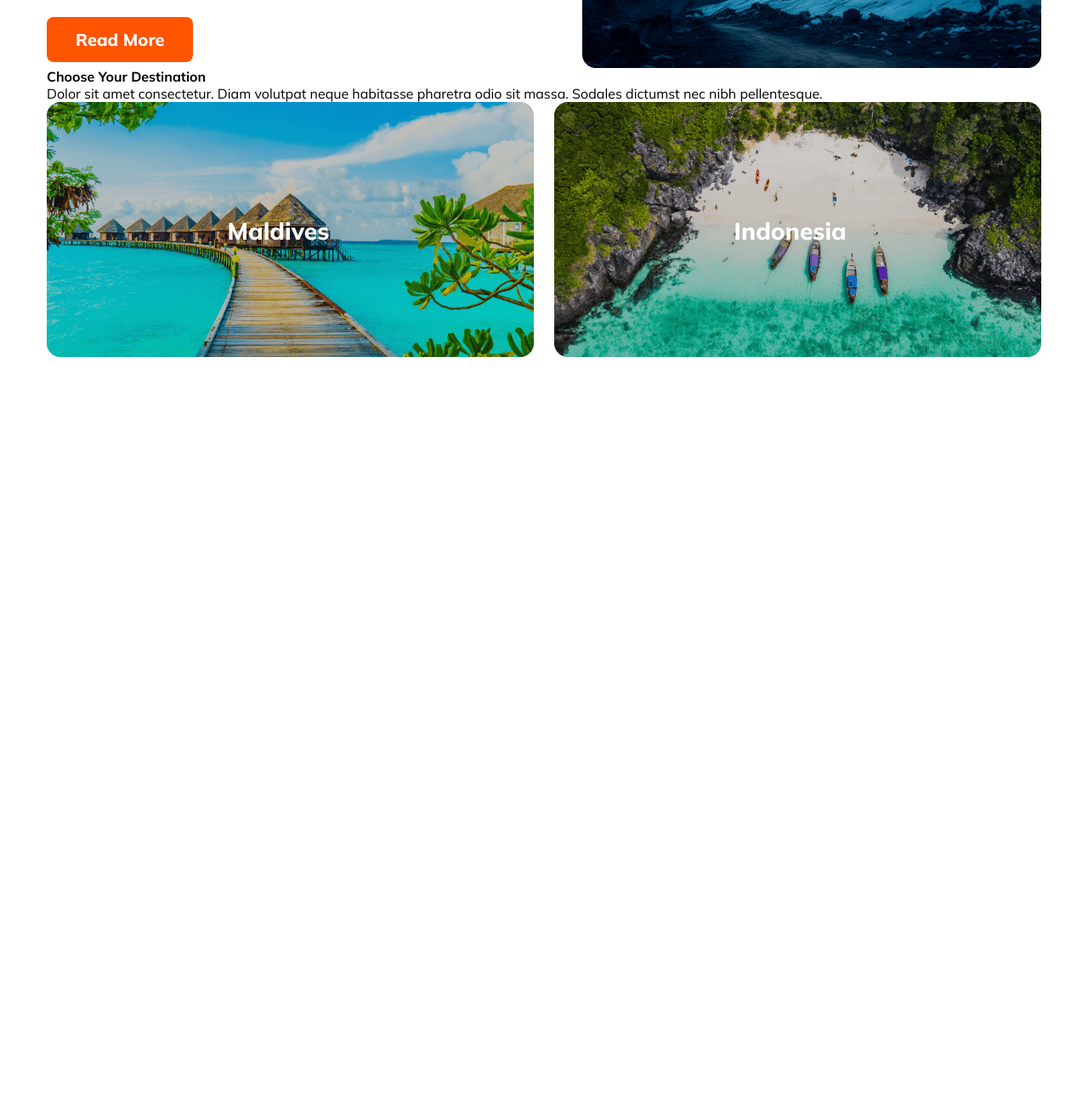
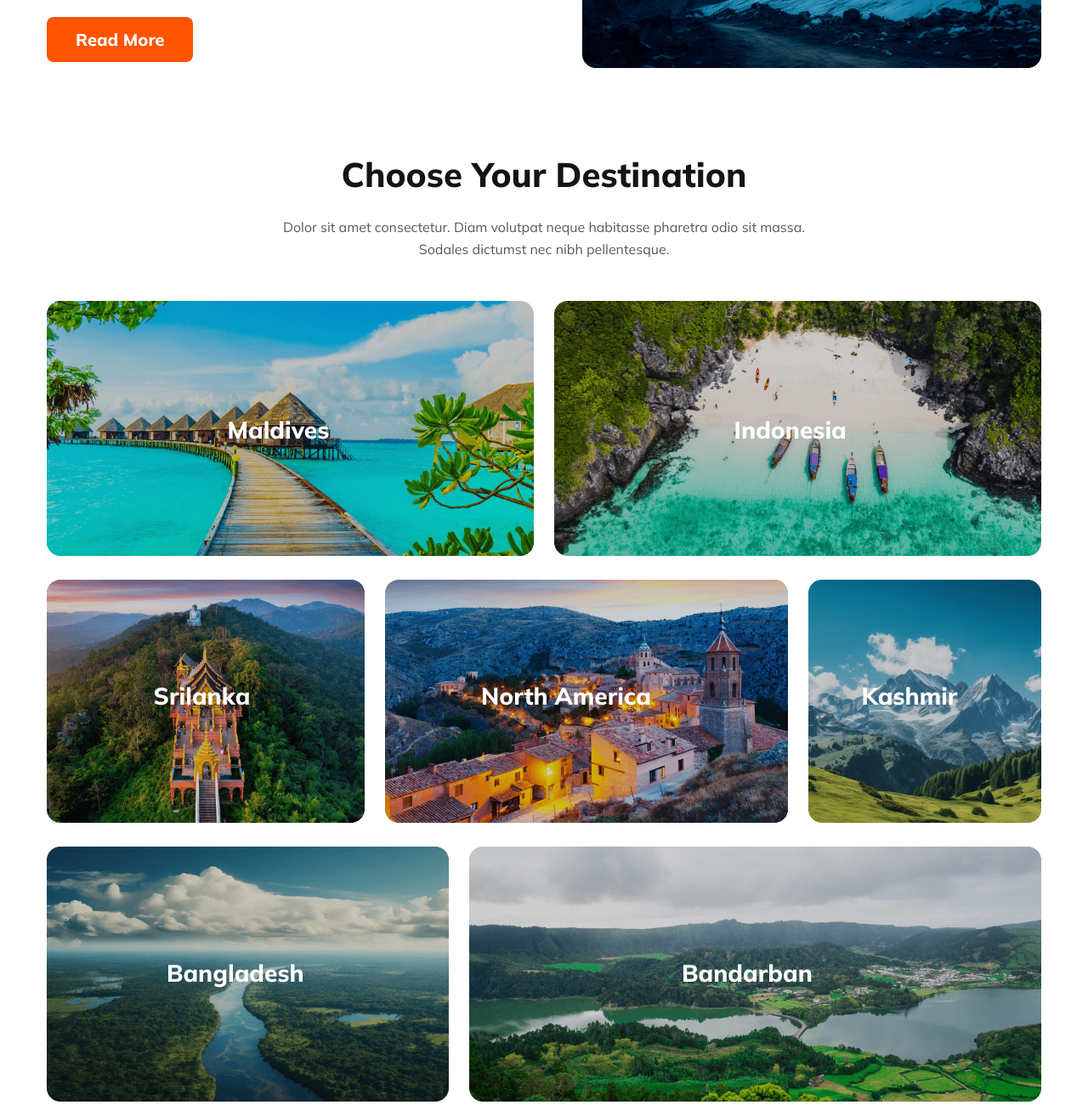
Before and after one commit to zobayerq/asssiment-zobayer-2, a plain HTML site: page index.html in a window 1280 px wide. Shown: the part 1168-2468 px from the top of the page at 85% size. Before the commit the page ends 1616 px from the top, so only its background shows below. Drawn offline with Linux system fonts and the light colour scheme.

Commit message:
img dextop ok

```diff
--- a/index.html
+++ b/index.html
@@ -89,6 +89,52 @@
                     </div>
                 </div>
 
+
+                <div class="img-contenar-img-box-2">
+                    <div class="d-img-body-1">
+                        <h4>Srilanka</h4>
+                        <img src="Images/Rectangle 6.png" alt="">
+
+                    </div>
+
+
+
+                    <div class="d-img-body-2">
+                        <h4>North America</h4>
+                        <img src="Images/Rectangle 7.png" alt="">
+
+                    </div>
+                    <div class="d-img-body-3">
+                        <h4>Kashmir</h4>
+                        <img src="Images/Rectangle 9.png" alt="">
+
+                     </div>
+                </div>
+
+
+
+                <div class="img-contenar-img-box-3">
+
+                    <div class="e-img-body-1">
+                        <h4>Bangladesh</h4>
+                        <img src="Images/Rectangle 11.png" alt="">
+                    </div>
+
+
+
+                    <div class="e-img-body-2 ">
+                        <h4>Bandarban</h4>
+                        <img src="Images/Rectangle 10.png" alt="">
+                    </div>
+
+
+
+
+
+                </div>
+
+
+
             </div>
         </div>
 
--- a/style.css
+++ b/style.css
@@ -248,7 +248,41 @@ max-height: 550px;
    .img-contenar{
     margin: 0 auto;
     max-width: 1170px;
+    margin-top: 100px;
 
+   }
+
+   .img-contenar-txt{
+    display: flex;
+
+    flex-direction: column;
+    align-items: center;
+    margin-bottom: 48px;
+
+
+   }
+   .img-contenar-txt h4{
+    color: #131318;
+text-align: center;
+font-family: 'Mulish';
+font-size: 40px;
+font-style: normal;
+font-weight: 800;
+line-height: normal;
+margin-bottom: 24px;
+
+
+   }
+   .img-contenar-txt p{
+
+    max-width: 643px;
+    color: rgba(19, 19, 24, 0.70);
+text-align: center;
+font-family: 'Mulish';
+font-size: 16px;
+font-style: normal;
+font-weight: 400;
+line-height: 26px; /* 162.5% */
    }
    .img-contenar-img-box-1 img{
 
@@ -310,6 +344,150 @@ font-weight: 800;
 
 
 
+   .img-contenar-img-box-2{
+    display: flex;
+
+
+
+   }
+
+
+ .d-img-body-1{
+    max-width: 374px;
+    height: auto;
+    margin-right: 24px;
+    position: relative;
+
+
+ }
+ .d-img-body-1 img{
+    width: 100%;
+    height: auto;
+
+ }
+ .d-img-body-1 h4{
+    position: absolute;
+    color: #FFF;
+
+font-family: 'Mulish';
+font-size: 28px;
+font-weight: 800;
+top: 41%;
+right: 36%;
+
+
+
+
+ }
+
+
+
+
+ .d-img-body-2{
+    max-width: 474px;
+    margin-right: 24px;
+    position: relative;
+
+ }
+ .d-img-body-2 img{
+    width: 100%;
+    height: auto;
+ }
+ .d-img-body-2 h4{
+    position: absolute;
+    color: #FFF;
+
+font-family: 'Mulish';
+font-size: 28px;
+font-weight: 800;
+top: 41%;
+right: 34%;
+
+ }
+
+
+
+
+ .d-img-body-3{
+    max-width: 474px;
+    position: relative;
+
+ }
+ .d-img-body-3 img{
+    width: 100%;
+    height: auto;
+
+
+ }
+ .d-img-body-3 h4{
+    position: absolute;
+    color: #FFF;
+
+font-family: 'Mulish';
+font-size: 28px;
+font-weight: 800;
+top: 41%;
+right: 36%;
+
+ }
+
+ .img-contenar-img-box-3{
+    margin-top: 24px;
+
+    display: flex;
+ }
+ .e-img-body-2{
+    max-width: 673px;
+
+    position: relative;
+
+ }
+ .e-img-body-2 h4{
+
+    color: #FFF;
+position: absolute;
+font-family: 'Mulish';
+font-size: 28px;
+font-style: normal;
+font-weight: 800;
+line-height: normal;
+top: 43%;
+right: 40%;
+ }
+ .e-img-body-2 img{
+    width: 100%;
+
+ }
+
+
+ .e-img-body-1{
+    max-width: 473px;
+    margin-right: 24px;
+    position: relative;
+
+ }
+ .e-img-body-1 h4{
+
+    color: #FFF;
+position: absolute;
+font-family: 'Mulish';
+font-size: 28px;
+font-style: normal;
+font-weight: 800;
+line-height: normal;
+top: 43%;
+right: 36%;
+ }
+ .e-img-body-1 img{
+    width: 100%;
+
+ }
+
+
+
+
+
+
 
 
 
```
